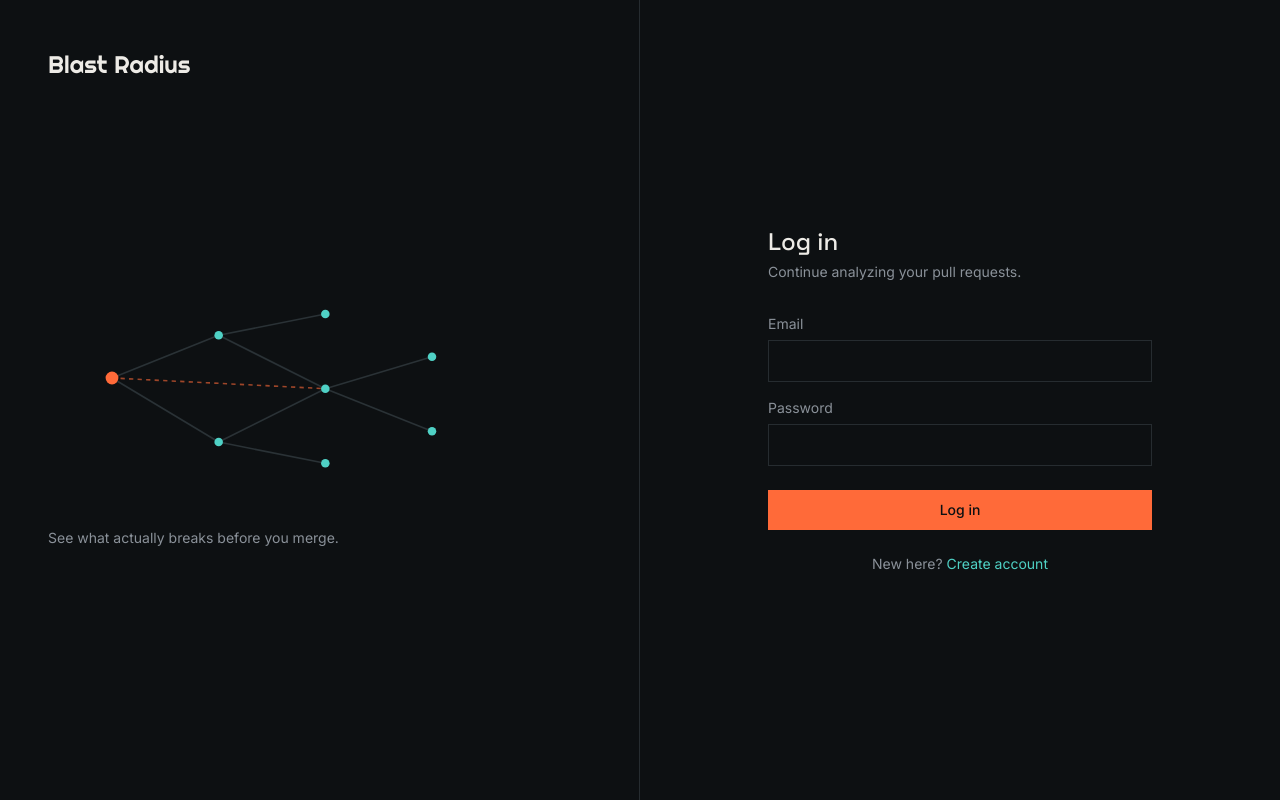
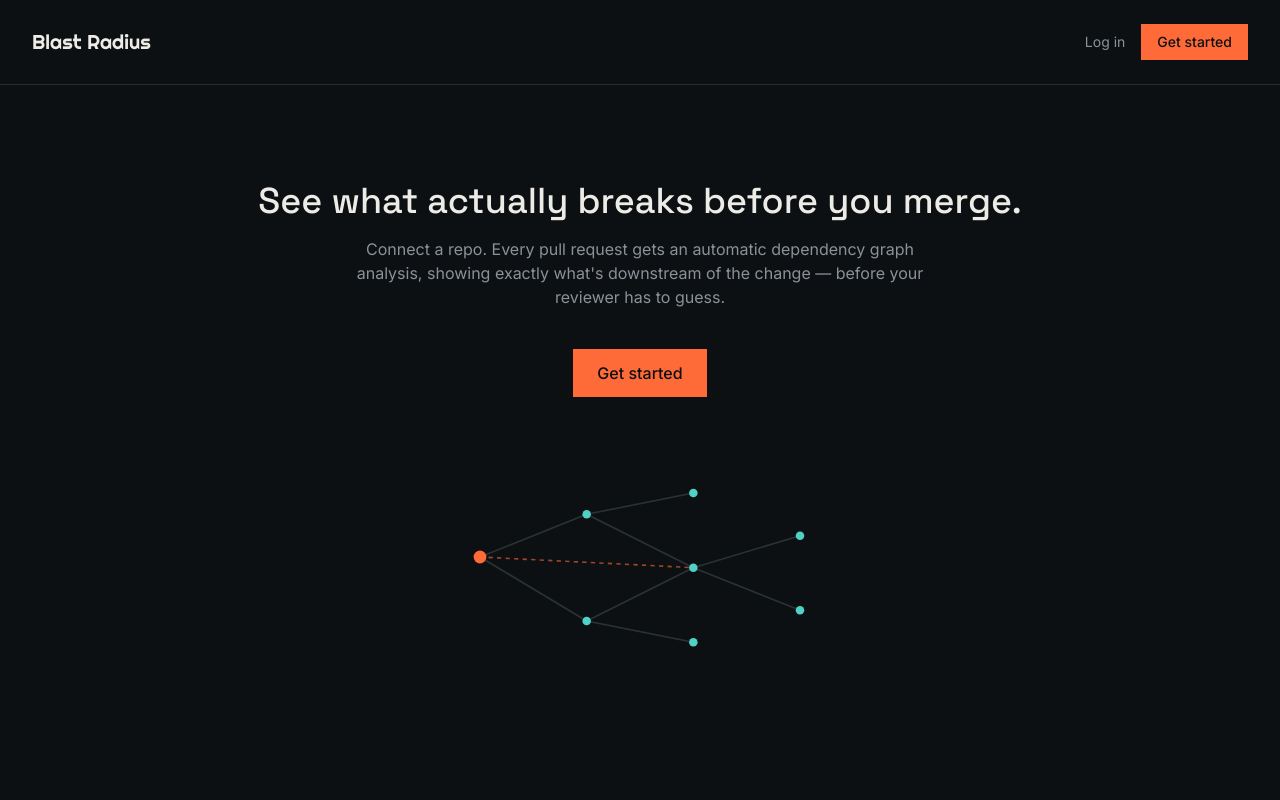
Before and after one commit to bipu-biz/Blast-Radius, a React (Vite) app in the folder frontend/: page / in a window 1280 px wide. Before the commit this address led to /login. Built offline with nearby package versions, Linux system fonts and the light colour scheme.

Commit message:
add landing page

```diff
--- a/frontend/src/App.tsx
+++ b/frontend/src/App.tsx
@@ -1,4 +1,5 @@
-import { BrowserRouter, Routes, Route, Navigate } from "react-router-dom";
+import { BrowserRouter, Routes, Route } from "react-router-dom";
+import Landing from "./pages/landing";
 import Login from "./pages/login";
 import Register from "./pages/register";
 import Dashboard from "./pages/dashboard";
@@ -9,12 +10,12 @@ function App() {
   return (
     <BrowserRouter>
       <Routes>
+        <Route path="/" element={<Landing />} />
         <Route path="/login" element={<Login />} />
         <Route path="/register" element={<Register />} />
         <Route path="/dashboard" element={<Dashboard />} />
         <Route path="/repos/:repoId" element={<RepoDetail />} />
-        <Route path="/analyses/:analysisId" element={<AnalysisDetail />} />
-        <Route path="/" element={<Navigate to="/login" replace />} />
+         <Route path="/analyses/:analysisId" element={<AnalysisDetail />} />
       </Routes>
     </BrowserRouter>
   );
--- /dev/null
+++ b/frontend/src/pages/landing.tsx
@@ -0,0 +1,47 @@
+import { Link } from "react-router-dom";
+import GraphVisual from "../components/GraphVisual";
+
+const Landing = () => {
+  return (
+    <div className="min-h-screen bg-[#0D1012] text-[#EDEBE6]" style={{ fontFamily: "Inter, sans-serif" }}>
+      <header className="px-8 py-6 flex items-center justify-between border-b border-[#262C30]">
+        <div style={{ fontFamily: "'Righteous', sans-serif" }} className="text-xl">
+          Blast Radius
+        </div>
+        <div className="flex items-center gap-4 text-sm">
+          <Link to="/login" className="text-[#8A9199] hover:text-[#EDEBE6] transition-colors">
+            Log in
+          </Link>
+          <Link
+            to="/register"
+            className="bg-[#FF6A39] text-[#0D1012] font-medium px-4 py-2 hover:bg-[#FF7F52] transition-colors"
+          >
+            Get started
+          </Link>
+        </div>
+      </header>
+
+      <main className="max-w-4xl mx-auto px-8 py-24 text-center">
+        <h1 style={{ fontFamily: "'Space Grotesk', sans-serif" }} className="text-4xl font-medium mb-4">
+          See what actually breaks before you merge.
+        </h1>
+        <p className="text-[#8A9199] max-w-xl mx-auto mb-10">
+          Connect a repo. Every pull request gets an automatic dependency graph analysis,
+          showing exactly what's downstream of the change — before your reviewer has to guess.
+        </p>
+        <Link
+          to="/register"
+          className="inline-block bg-[#FF6A39] text-[#0D1012] font-medium px-6 py-3 hover:bg-[#FF7F52] transition-colors"
+        >
+          Get started
+        </Link>
+
+        <div className="flex justify-center mt-16">
+          <GraphVisual />
+        </div>
+      </main>
+    </div>
+  );
+};
+
+export default Landing;
```
